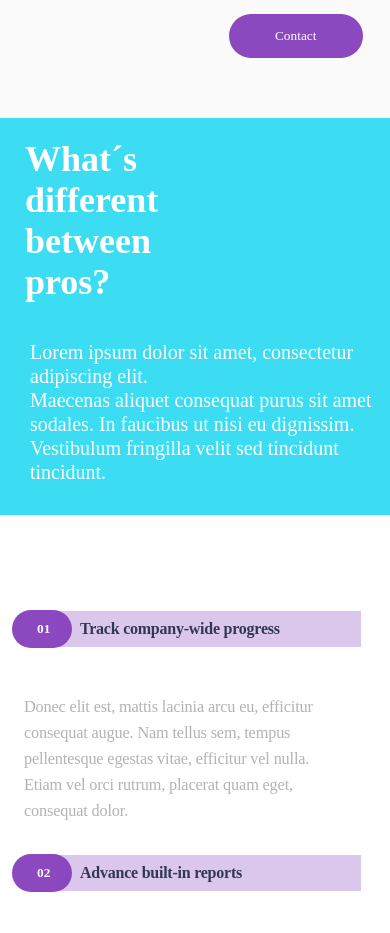
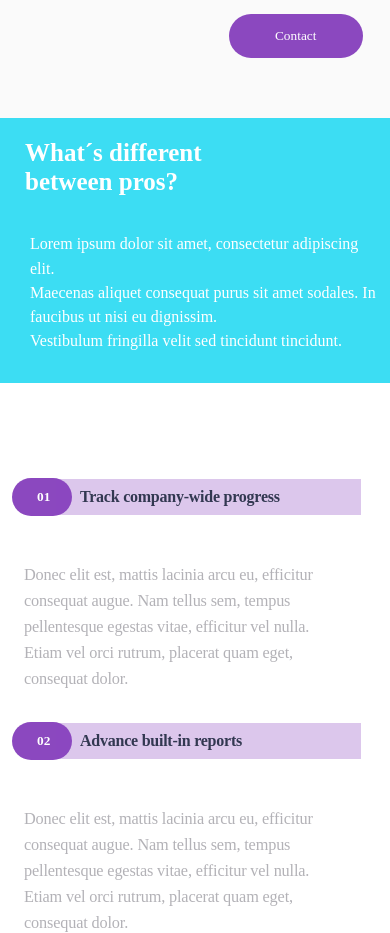
Before and after one commit to mcesmeralda/sporti-front, a plain HTML site: page index.html in a window 390 px wide. Shown: the part 884-1817 px from the top of the page. Drawn offline with Linux system fonts and the light colour scheme.

Commit message:
anadiendo estilos finales

```diff
--- a/css/style.css
+++ b/css/style.css
@@ -223,7 +223,7 @@
      color: var(--color-texto-principal);
      display: flex;
      font-family: 'Be Vietnam';
-     font-size: 39px;
+     font-size: 50px;
      font-style: normal;
      font-weight: 700;
      line-height: 114.6%;
@@ -666,6 +666,8 @@
          padding: 7vw;
          text-align: right;
      }
+
+
  }
 
  @media screen and (max-width: 768px) {
@@ -681,6 +683,10 @@
 
      }
 
+
+     .text-informacion {
+       font-size: 16px;
+     }
      .bar-btn {
          color: rgb(29, 24, 24);
          cursor: pointer;
@@ -919,7 +925,7 @@
          color: var(--color-texto-principal);
          display: flex;
          font-family: 'Be Vietnam';
-         font-size: 36px;
+         font-size: 25px;
          font-style: normal;
          font-weight: 700;
          line-height: 114.6%;
```
